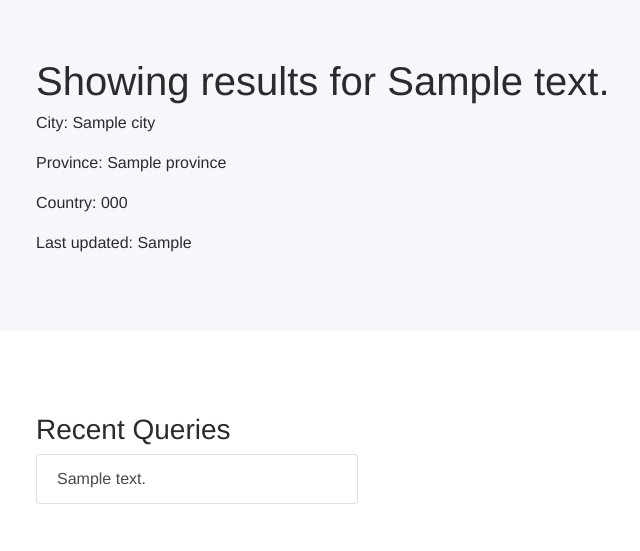
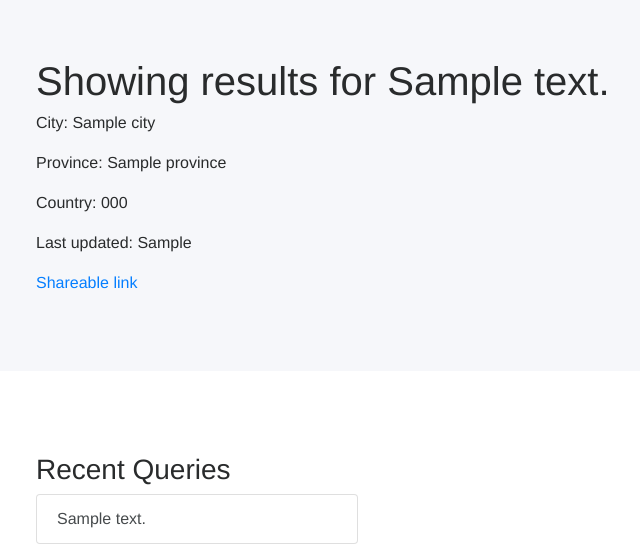
Before and after one commit to sherkt/django-ipapp, a Django app: template djangoip/ipapp/templates/ipapp/home.html in a window 1280 px wide. Shown: the part 285-836 px from the top of the page, without its empty margins (119-759 px from the left). Run offline with Django 3.2, Linux system fonts and the light colour scheme; the template is opened without the code that fills it: most values are stand-ins (such as "Sample title", 1, 10 or a date in 2020); some libraries are stand-ins or nearby versions.

Commit message:
Added shareable link.

```diff
--- a/djangoip/ipapp/templates/ipapp/home.html
+++ b/djangoip/ipapp/templates/ipapp/home.html
@@ -32,6 +32,11 @@
           <p>Last updated: {{ data.last_activity }}</p>
         </div>
       </div>
+      <div class="row">
+        <div class="col-12">
+          <p><a href="{% url 'home' %}?ip={{ data.ip_address }}">Shareable link</a></p>
+        </div>
+      </div>
     </div>
   </div>
 {% endif %}
```
